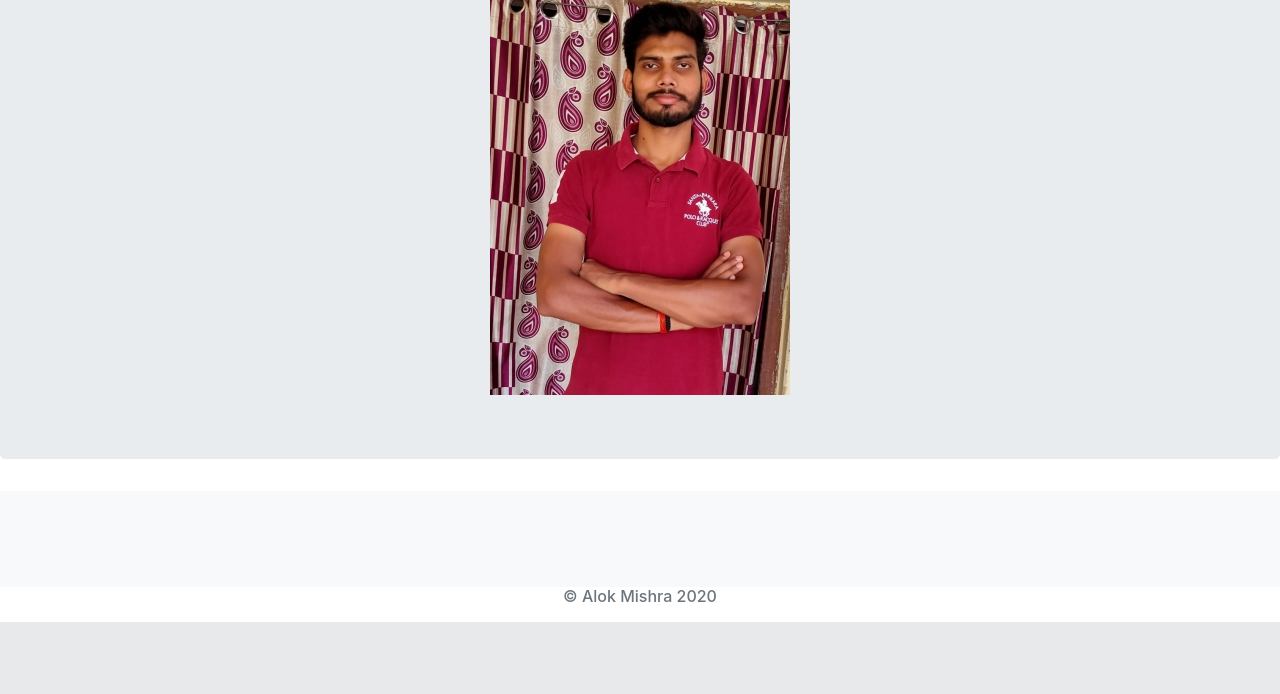
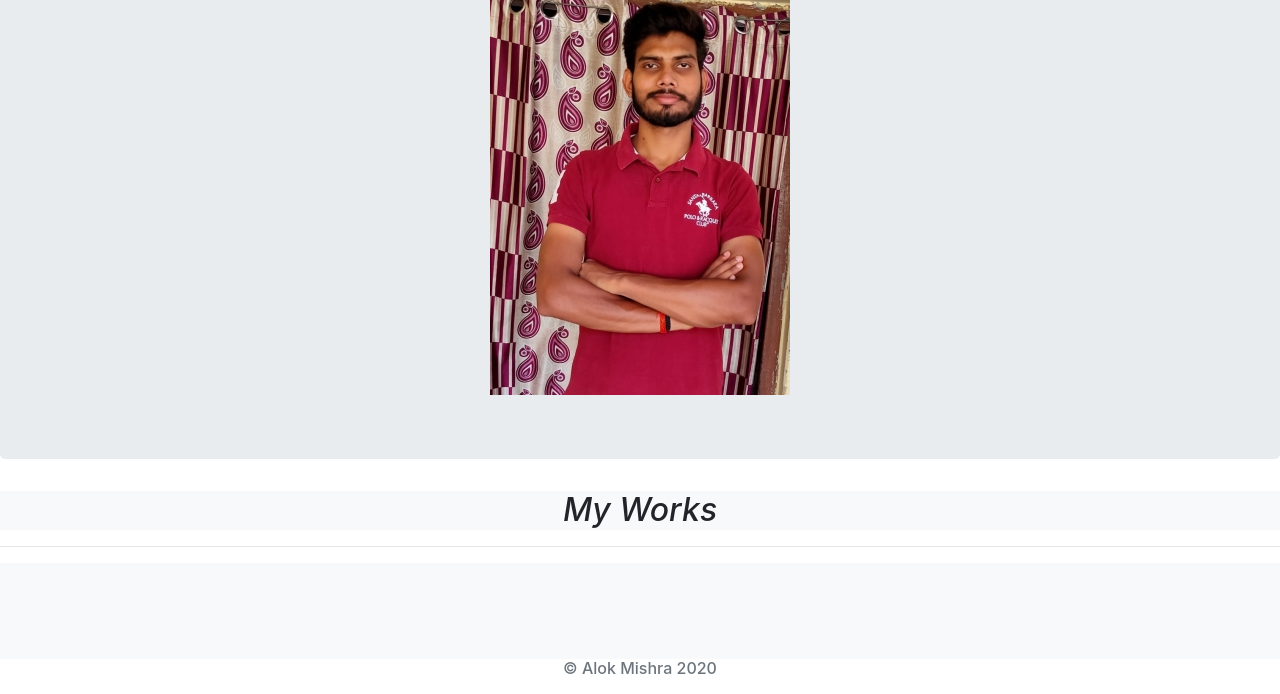
Before and after one commit to alokmishra17/portfolio-project, a Django app: page / in a window 1280 px wide. Shown: the part 342-1036 px from the top of the page. Before the commit the page ends 964 px from the top, so only its background shows below. Run offline with Django 3.2, Linux system fonts and the light colour scheme; data that the repository does not hold is empty; some libraries are stand-ins or nearby versions.

Commit message:
final commit after some changes

```diff
--- a/blog/templates/blog/allblogs.html
+++ b/blog/templates/blog/allblogs.html
@@ -68,7 +68,7 @@
   </div>
   <div class= "container text-center">
   	<br>
-  	<h2 class="display-5 font-Bold">My Latest Posts</h2>
+  	<h2 class="display-5 font-italic bg-light text-center">My Latest Posts</h2>
   	<hr/>
   </div>
 
--- a/jobs/templates/jobs/home.html
+++ b/jobs/templates/jobs/home.html
@@ -68,6 +68,11 @@
     </div>
   </section>
 
+ <div>
+    <h2 class="display-5 font-italic bg-light text-center">My Works</h2>
+    <hr/>
+  </div>
+
   <div class="album py-5 bg-light">
     <div class="container">
 
```
